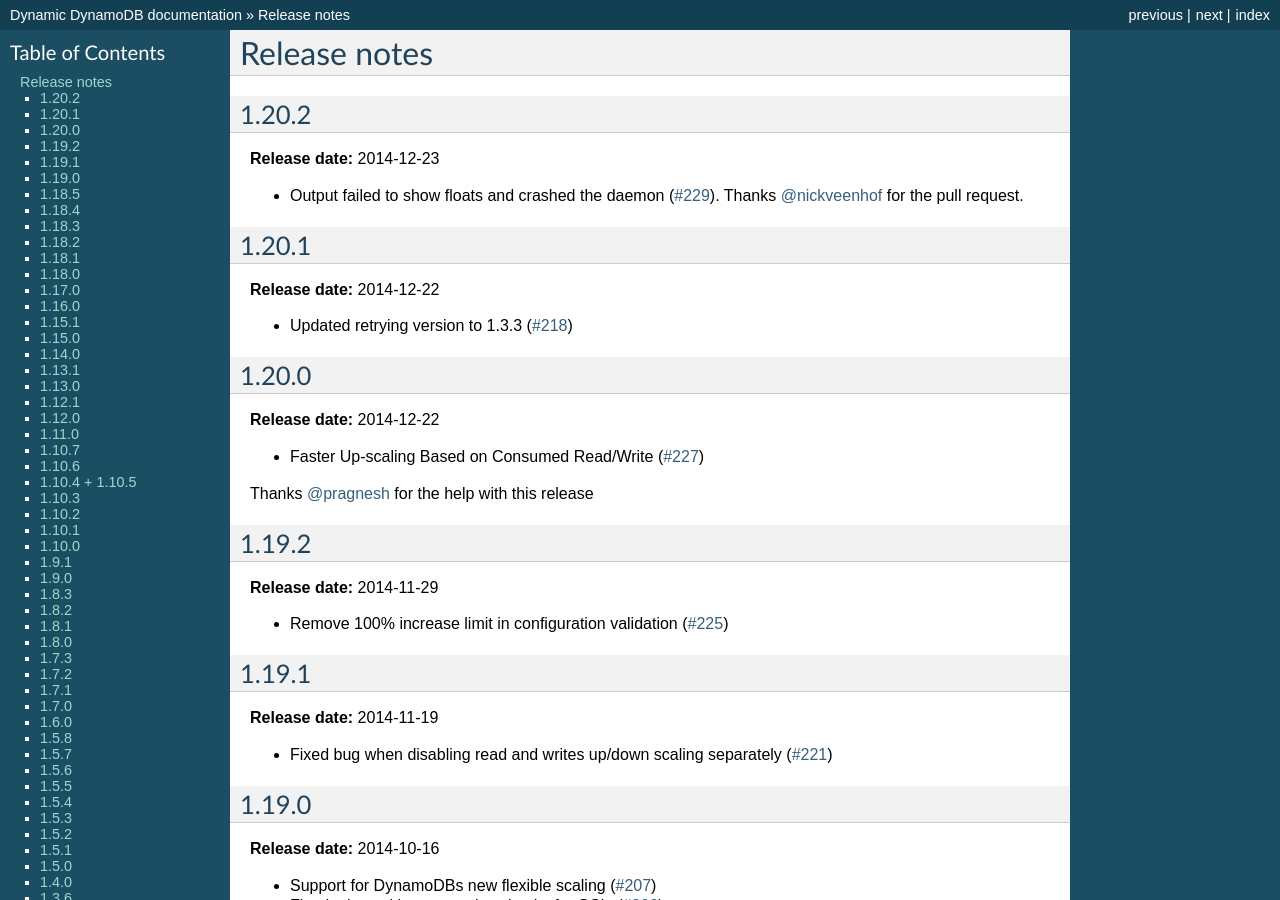
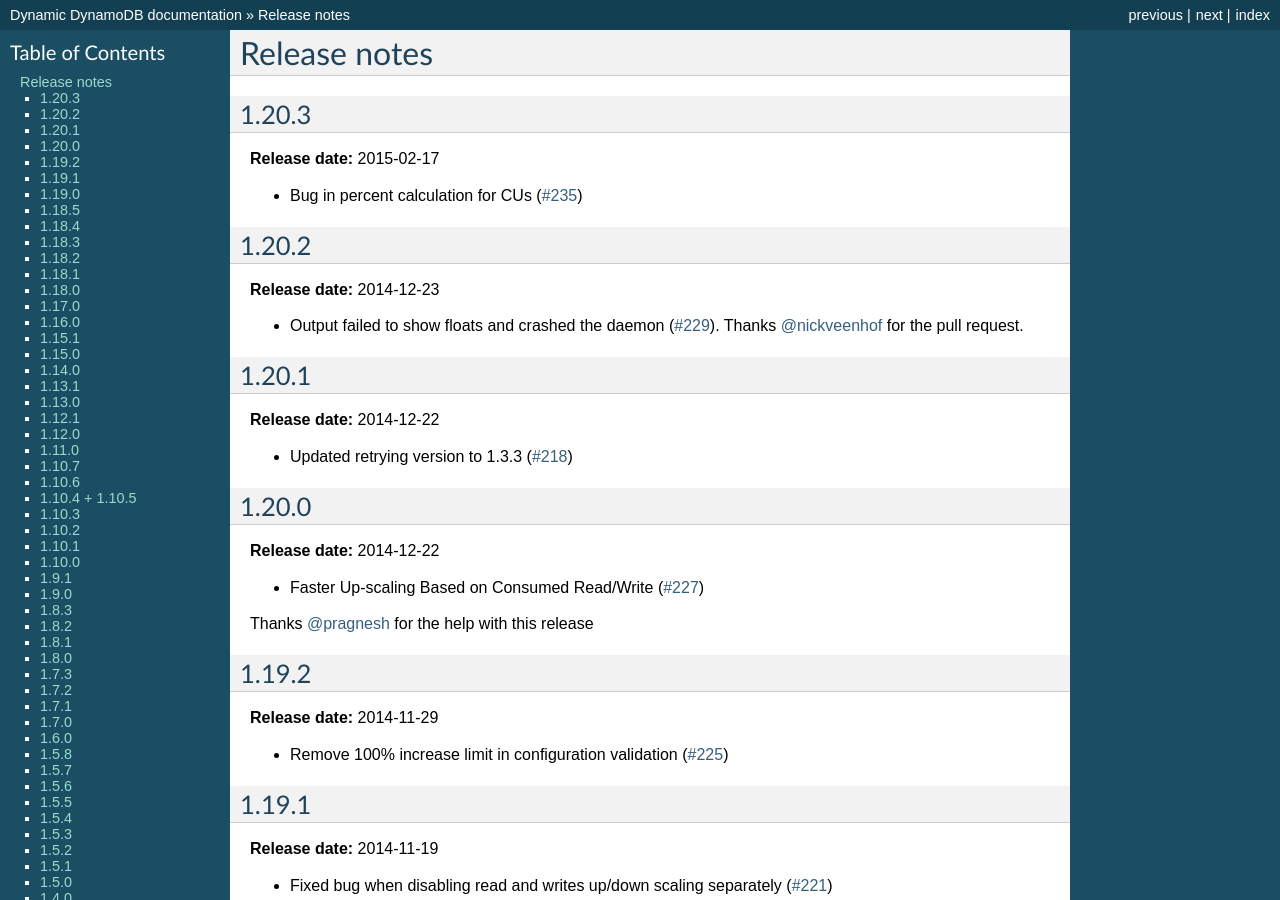
Before and after one commit to sebdah/dynamic-dynamodb, a Sphinx documentation site: the page built from docs/release_notes.rst, in a window 1280 px wide and 900 px high. Built offline with Sphinx 7.4.7, drawn with Linux system fonts in a browser that asks for light colours; the version number could not be read and is left out.

Commit message:
Updaated release notes for 1.20.3

```diff
--- a/docs/release_notes.rst
+++ b/docs/release_notes.rst
@@ -1,5 +1,12 @@
 Release notes
 =============
+
+1.20.3
+------
+
+**Release date:** 2015-02-17
+
+- Bug in percent calculation for CUs (`#235 <https://github.com/sebdah/dynamic-dynamodb/issues/235>`__)
 
 1.20.2
 ------
```
